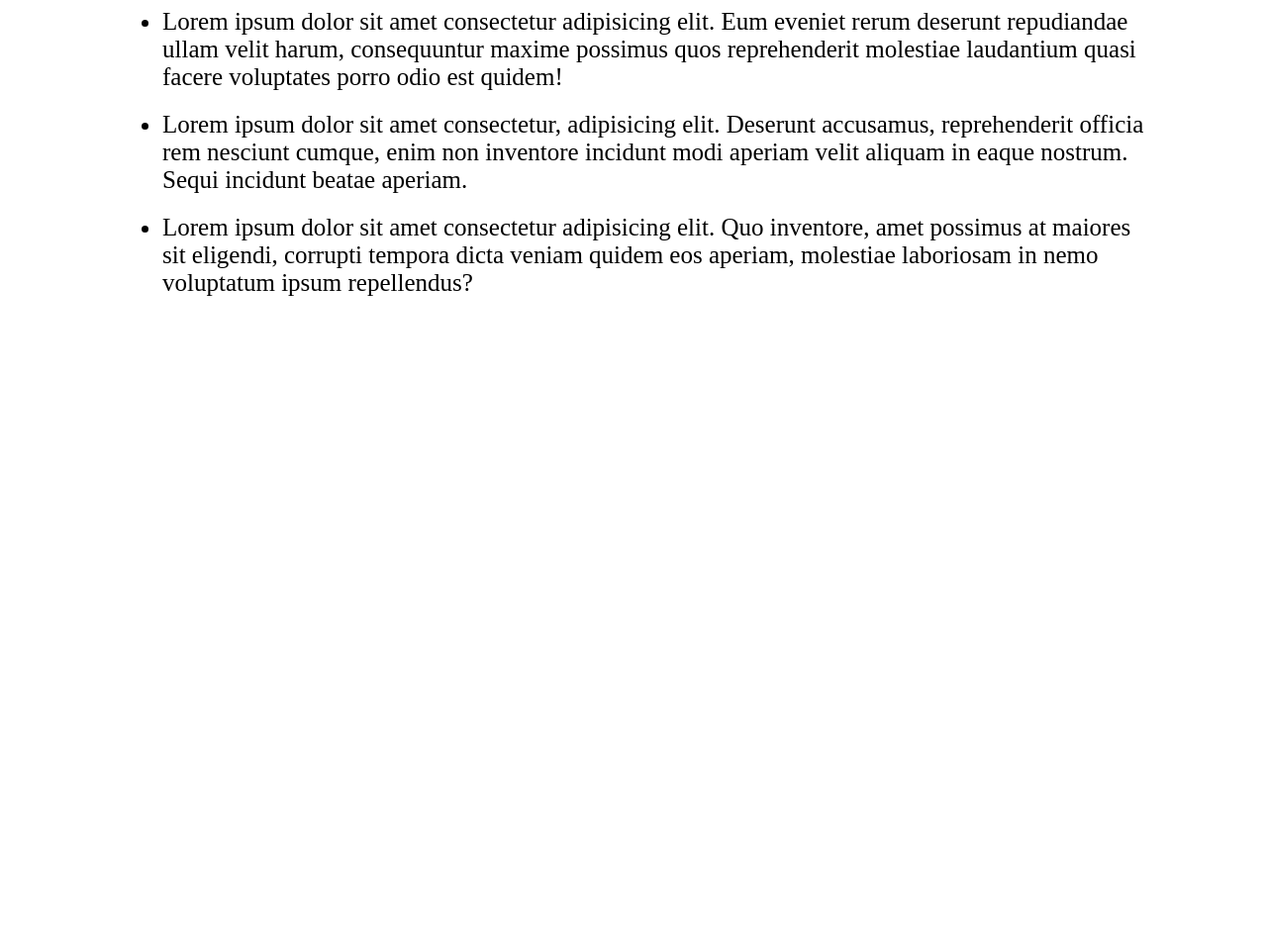
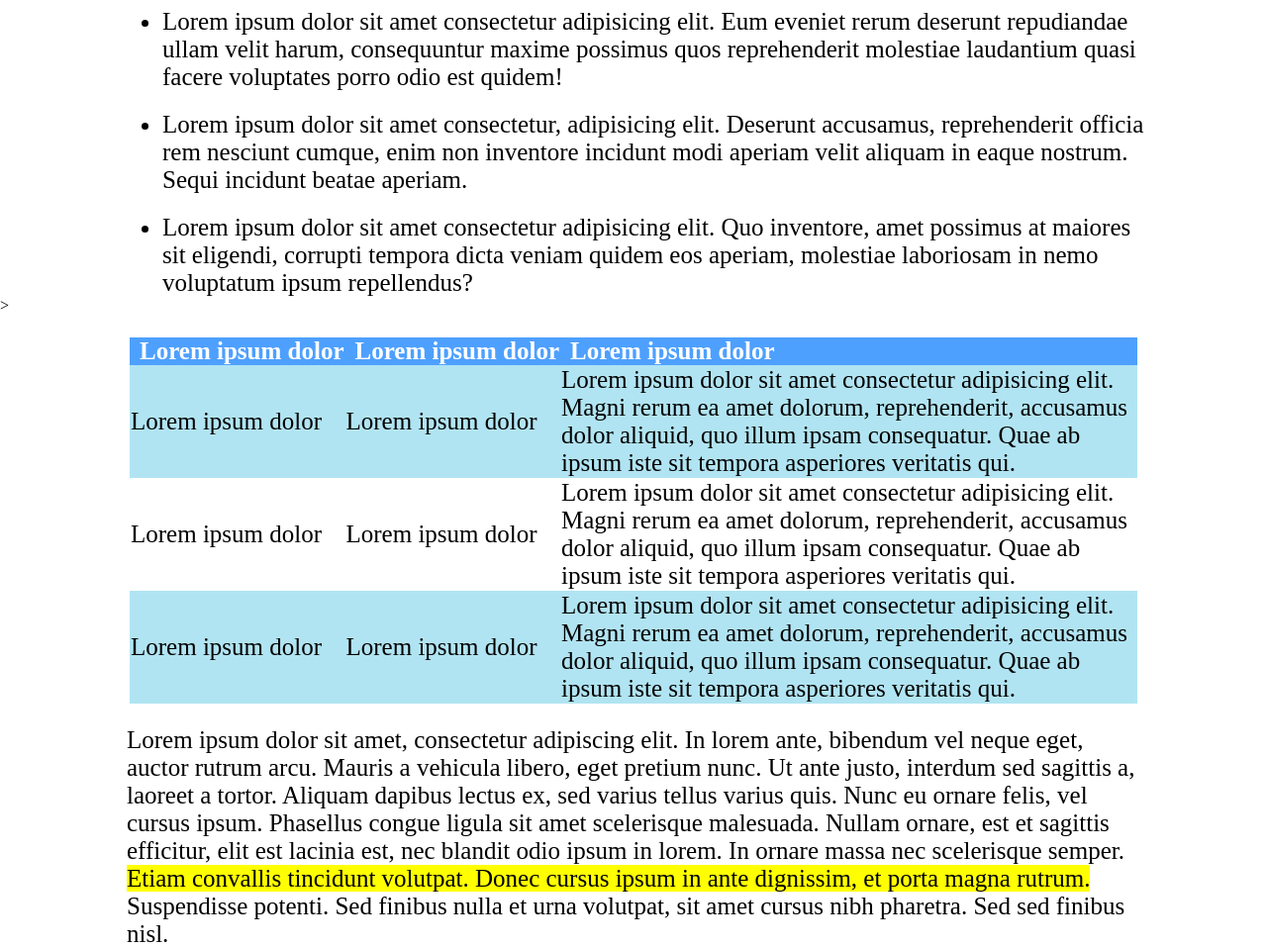
Before and after one commit to ManuelTrappolini/html-css-booleaner, a plain HTML site: page index.html in a window 1280 px wide. Shown: the part 1829-2787 px from the top of the page at 99% size. Before the commit the page ends 2129 px from the top, so only its background shows below. Drawn offline with Linux system fonts and the light colour scheme.

Commit message:
add lorem's table

```diff
--- a/css/style.css
+++ b/css/style.css
@@ -79,3 +79,34 @@ main li{
     font-size: 25px;
 
 }
+
+
+
+main table{
+
+    margin-top: 20px;
+    margin-left: 10%;
+    margin-right: 10%;
+    font-size: 25px;
+    border: solid white 3px;
+    border-collapse: collapse;
+
+}
+
+th{
+    padding-top: 0;
+    padding-bottom: 0;
+    padding-left: 10px;
+    background-color: #4EA0FF;
+    color: white;
+    white-space:nowrap;
+}
+
+.table-row{
+    background-color:#B1E4F2 ;
+}
+
+#lorem{
+
+    text-align: left;
+}
--- a/index.html
+++ b/index.html
@@ -31,8 +31,38 @@
                 <li>Lorem ipsum dolor sit amet consectetur adipisicing elit. Quo inventore, amet possimus at maiores sit eligendi, corrupti tempora dicta veniam quidem eos aperiam, molestiae laboriosam in nemo voluptatum ipsum repellendus?</li>
             </ul>
 
+            <table>
+                <thead>
+                    <tr>
+                        <th>Lorem ipsum dolor</th>
+                        <th>Lorem ipsum dolor</th>
+                        <th id="lorem">Lorem ipsum dolor</th>
+                    </tr>
+                </thead>
+                <tbody>
+                    <tr class="table-row">
+                        <td>Lorem ipsum dolor</td>
+                        <td>Lorem ipsum dolor</td>
+                        <td>Lorem ipsum dolor sit amet consectetur adipisicing elit. Magni rerum ea amet dolorum, reprehenderit, accusamus dolor aliquid, quo illum ipsam consequatur. Quae ab ipsum iste sit tempora asperiores veritatis qui.</td>
+                    </tr>
+                    <tr>>
+                        <td>Lorem ipsum dolor</td>
+                        <td>Lorem ipsum dolor</td>
+                        <td>Lorem ipsum dolor sit amet consectetur adipisicing elit. Magni rerum ea amet dolorum, reprehenderit, accusamus dolor aliquid, quo illum ipsam consequatur. Quae ab ipsum iste sit tempora asperiores veritatis qui.</td>
+                    </tr>
+                    <tr class="table-row"">
+                        <td>Lorem ipsum dolor</td>
+                        <td>Lorem ipsum dolor</td>
+                        <td>Lorem ipsum dolor sit amet consectetur adipisicing elit. Magni rerum ea amet dolorum, reprehenderit, accusamus dolor aliquid, quo illum ipsam consequatur. Quae ab ipsum iste sit tempora asperiores veritatis qui.</td>
+                    </tr>
+                </tbody>
+            </table>
+            <p>Lorem ipsum dolor sit amet, consectetur adipiscing elit. In lorem ante, bibendum vel neque eget, auctor rutrum arcu. Mauris a vehicula libero, eget pretium nunc. Ut ante justo, interdum sed sagittis a, laoreet a tortor. Aliquam dapibus lectus ex, sed varius tellus varius quis. Nunc eu ornare felis, vel cursus ipsum. Phasellus congue ligula sit amet scelerisque malesuada. Nullam ornare, est et sagittis efficitur, elit est lacinia est, nec blandit odio ipsum in lorem. In ornare massa nec scelerisque semper. <span>Etiam convallis tincidunt volutpat. Donec cursus ipsum in ante dignissim, et porta magna rutrum.</span> Suspendisse potenti. Sed finibus nulla et urna volutpat, sit amet cursus nibh pharetra. Sed sed finibus nisl.
+            </p>
+
         </main>
         <!-- Footer -->
         <footer></footer>
+
     </body>
 </html>
```
